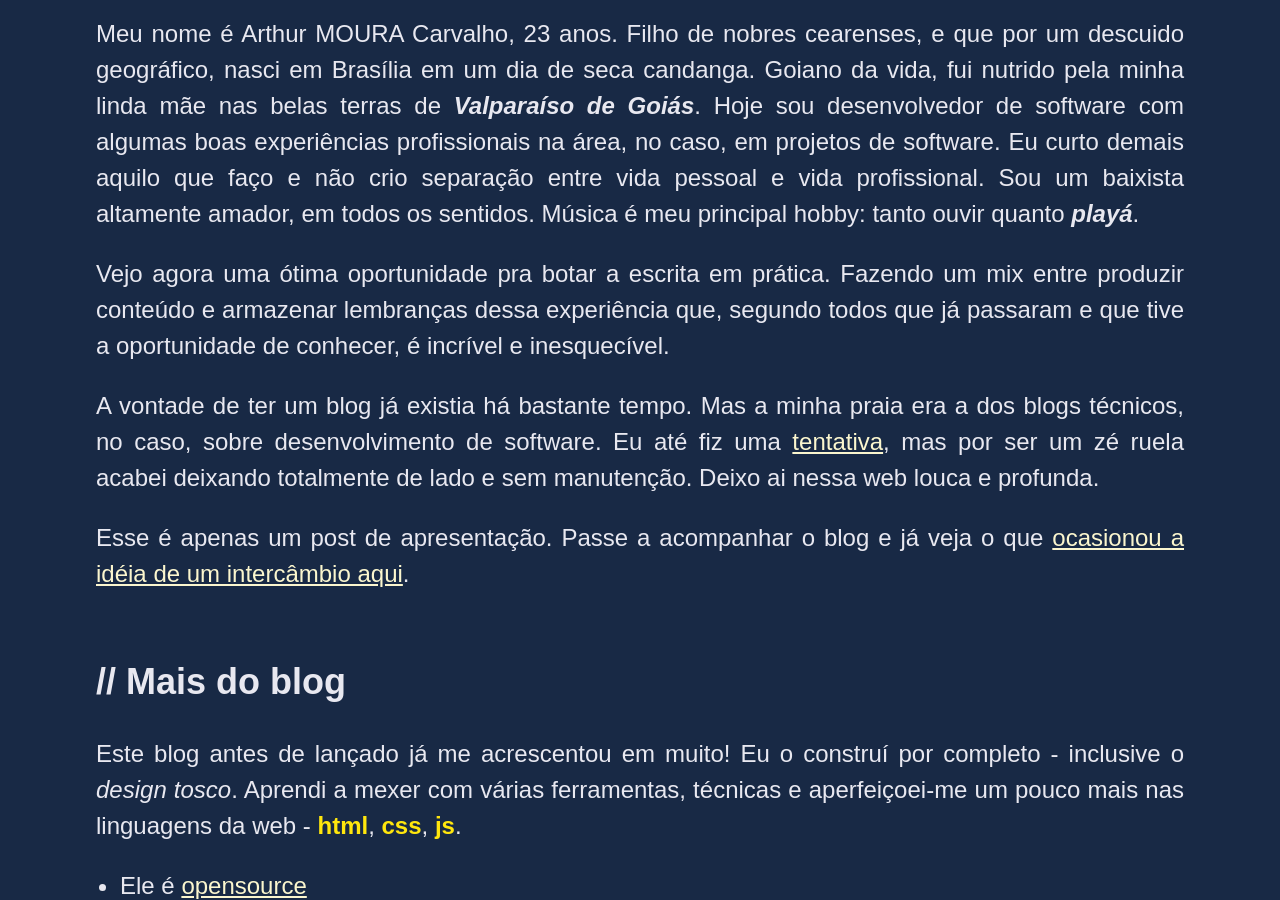
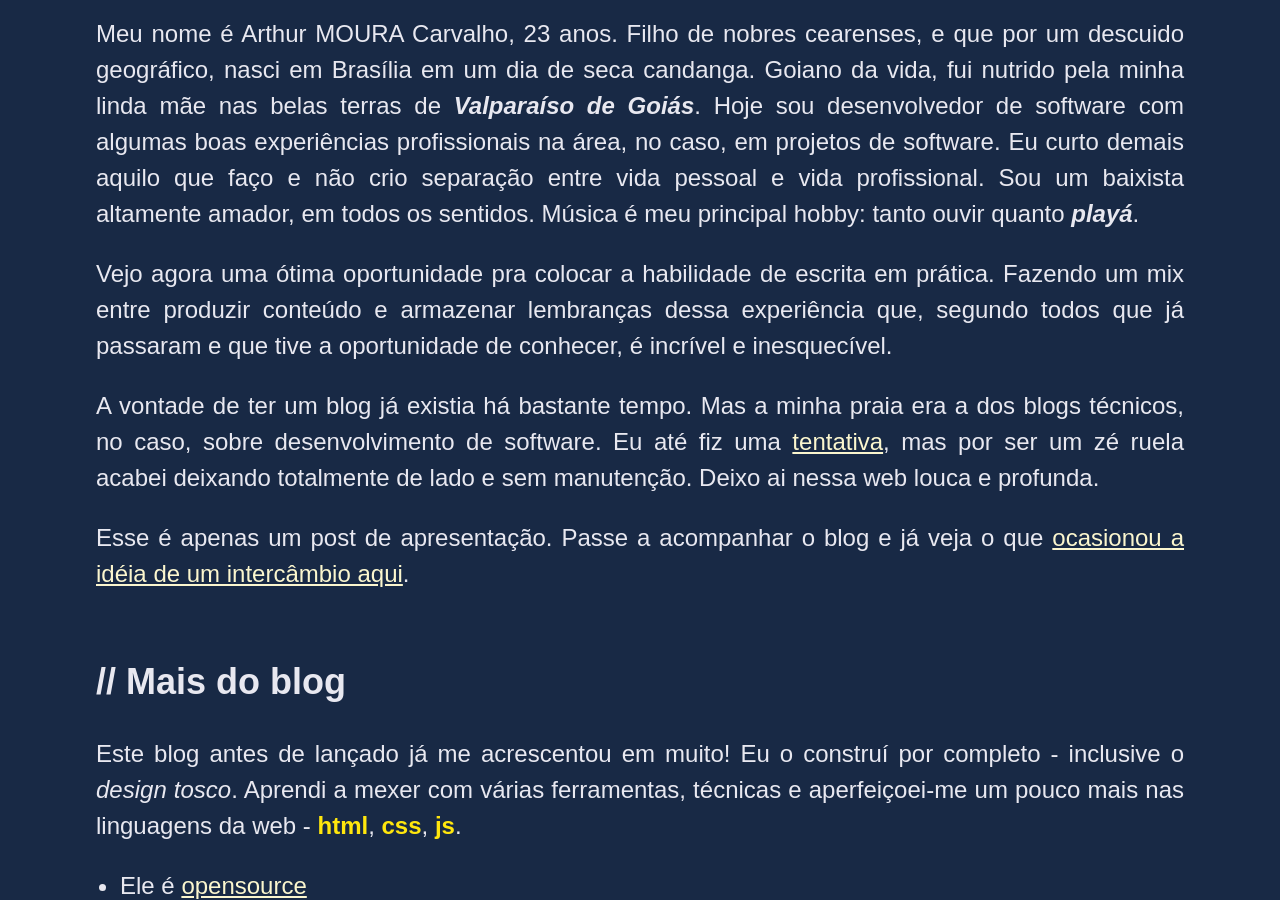
Before and after one commit to armobstatsthur/blog, a Jekyll site: the page built from _posts/2013-10-06-dont-panic.md, in a window 1280 px wide and 900 px high, scrolled down 1094 px. Built offline with Jekyll 4.4.1, drawn with Linux system fonts in a browser that asks for light colours.

Commit message:
Update 2013-10-06-dont-panic.md

```diff
--- a/_posts/2013-10-06-dont-panic.md
+++ b/_posts/2013-10-06-dont-panic.md
@@ -17,7 +17,7 @@ Em 7 de novembro/13 estarei embarcando para **Dublin**, Irlanda. Este é um blog
 
 Meu nome é Arthur MOURA Carvalho, 23 anos. Filho de nobres cearenses, e que por um descuido geográfico, nasci em Brasília em um dia de seca candanga. Goiano da vida, fui nutrido pela minha linda mãe nas belas terras de *Valparaíso de Goiás*. Hoje sou desenvolvedor de software com algumas boas experiências profissionais na área, no caso, em projetos de software. Eu curto demais aquilo que faço e não crio separação entre vida pessoal e vida profissional. Sou um baixista altamente amador, em todos os sentidos. Música é meu principal hobby: tanto ouvir quanto _playá_.
 
-Vejo agora uma ótima oportunidade pra botar a escrita em prática. Fazendo um mix entre produzir conteúdo e armazenar lembranças dessa experiência que, segundo todos que já passaram e que tive a oportunidade de conhecer, é incrível e inesquecível.
+Vejo agora uma ótima oportunidade pra colocar a habilidade de escrita em prática. Fazendo um mix entre produzir conteúdo e armazenar lembranças dessa experiência que, segundo todos que já passaram e que tive a oportunidade de conhecer, é incrível e inesquecível.
 
 A vontade de ter um blog já existia há bastante tempo. Mas a minha praia era a dos blogs técnicos, no caso, sobre desenvolvimento de software. Eu até fiz uma [tentativa](http://armoucar.blogspot.com.br/), mas por ser um zé ruela acabei deixando totalmente de lado e sem manutenção. Deixo ai nessa web louca e profunda.
 
```
